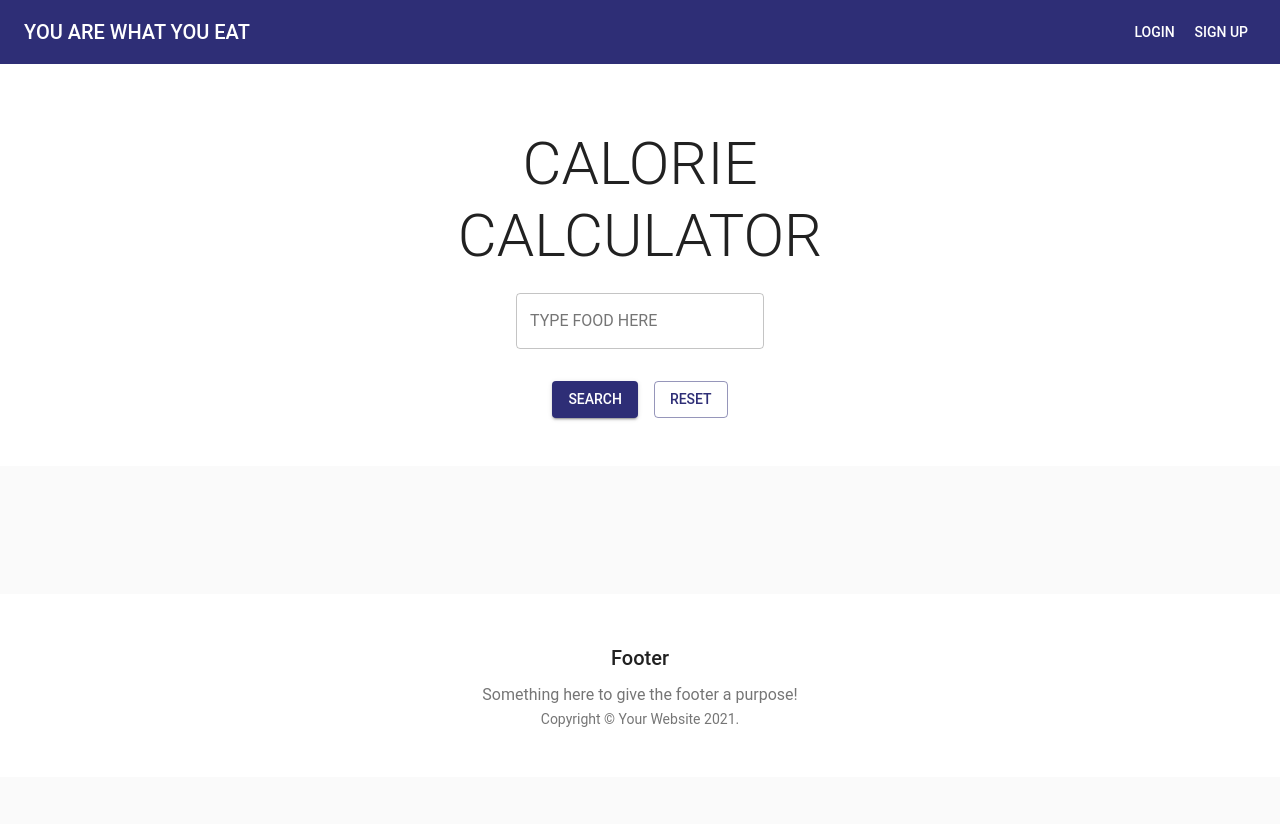
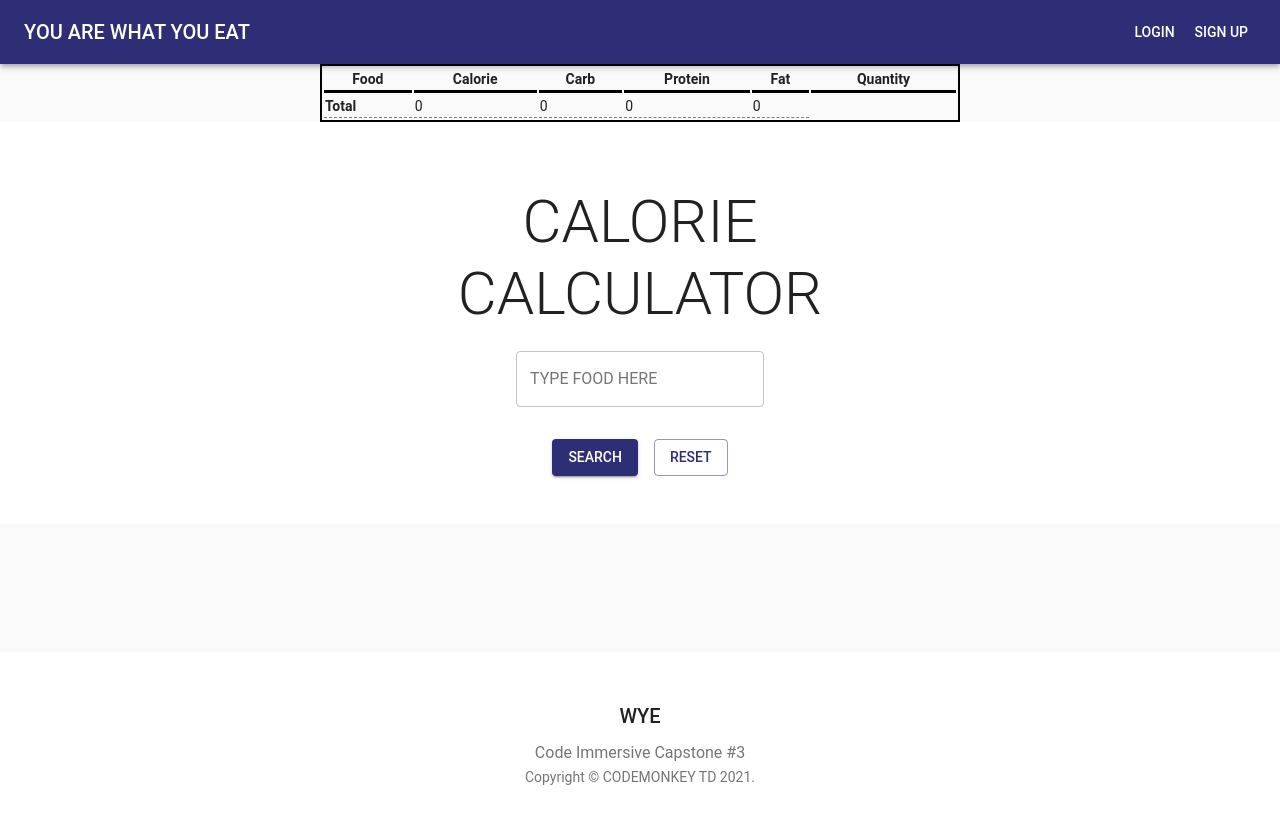
Before and after one commit to tydo83/capstone3-frontend, a React (Create React App) app: page / in a window 1280 px wide. Shown: the top 824 px of the page. Before the commit the page ends 800 px from the top, so only its background shows below. Built offline with nearby package versions, Linux system fonts and the light colour scheme.

Commit message:
memo updated

```diff
--- a/src/components/Footer/Footer.js
+++ b/src/components/Footer/Footer.js
@@ -18,7 +18,7 @@ function Copyright() {
         <Typography variant="body2" color="textSecondary" align="center">
             {'Copyright © '}
             <Link color="inherit" href="https://material-ui.com/">
-                Your Website
+                CODEMONKEY TD
             </Link>{' '}
             {new Date().getFullYear()}
             {'.'}
@@ -31,10 +31,10 @@ function Footer() {
     return (
         <footer className={classes.footer}>
         <Typography variant="h6" align="center" gutterBottom>
-            Footer
+            WYE
         </Typography>
         <Typography variant="subtitle1" align="center" color="textSecondary" component="p">
-            Something here to give the footer a purpose!
+            Code Immersive Capstone #3
         </Typography>
         <Copyright />
         </footer>
--- a/src/components/Home/Home.js
+++ b/src/components/Home/Home.js
@@ -1,17 +1,17 @@
-import React, { useState } from 'react';
-import AppBar from '@material-ui/core/AppBar';
+import React, { useState, useReducer, useEffect } from 'react';
 import Button from '@material-ui/core/Button';
 import Card from '@material-ui/core/Card';
 import CardActions from '@material-ui/core/CardActions';
 import CardContent from '@material-ui/core/CardContent';
 import CssBaseline from '@material-ui/core/CssBaseline';
 import Grid from '@material-ui/core/Grid';
-import Toolbar from '@material-ui/core/Toolbar';
 import Typography from '@material-ui/core/Typography';
 import { makeStyles } from '@material-ui/core/styles';
 import Container from '@material-ui/core/Container';
 import { TextField } from '@material-ui/core'
 import axios from 'axios'
+
+import MemoCart from '../MemoCart/MemoCart'
 
 const useStyles = makeStyles((theme) => ({
     heroContent: {
@@ -39,11 +39,91 @@ const useStyles = makeStyles((theme) => ({
     },
 }));
 
+const cartReducer = (state, action) => {
+    switch (action.type) {
+        case "ADD":
+            let isNew = true
+            if (state.length === 0) {
+                return [{
+                    FoodName: action.data.label,
+                    FoodID: action.data.foodId,
+                    Calorie: action.data.nutrients.ENERC_KCAL,
+                    Carb: action.data.nutrients.CHOCDF,
+                    Protein: action.data.nutrients.PROCNT,
+                    Fat: action.data.nutrients.FAT,
+                    quantity: 1
+                }]
+            }
+
+            let newCart = state.map(e => {
+                if (e.FoodName === action.data.label) {
+                    isNew = false
+                    return {
+                        FoodName: e.FoodName,
+                        FoodID: e.FoodID,
+                        Calorie: e.Calorie,
+                        Carb: e.Carb,
+                        Protein: e.Protein,
+                        Fat: e.Fat,
+                        quantity: e.quantity + 1
+                    }
+                } else {
+                    return e
+                }
+            })
+
+            if (isNew) {
+                newCart.push({
+                    FoodName: action.data.label,
+                    FoodID: action.data.foodId,
+                    Calorie: action.data.nutrients.ENERC_KCAL,
+                    Carb: action.data.nutrients.CHOCDF,
+                    Protein: action.data.nutrients.PROCNT,
+                    Fat: action.data.nutrients.FAT,
+                    quantity: 1
+                })
+            }
+            return newCart
+
+        case "UPDATE_QTY":
+            let newQty = state.map(e => {
+                if (e.FoodName === action.data.name) {
+                    return {
+                        ...e,
+                        quantity: action.data.quantity
+                    }
+                } else {
+                    return e
+                }
+            })
+            return newQty
+
+        case "DELETE":
+            let removeCart = state.filter(e => (e.FoodName === action.data) ? false : true)
+            return removeCart
+
+        default:
+            console.log('!@-------Cart Reducer is Broken-------@!');
+    }
+}
+
+
+
+
 export default function Album() {
     const classes = useStyles();
 
     const [inputState, setInputState] = useState(null)
     const [searchResult, setSearchResult] = useState(null)
+
+    const [cartState, cartDispatch] = useReducer(cartReducer, [])
+
+    // Total
+    const [totalCalState, setTotalCalState] = useState(0)
+    const [totalCarbState, setTotalCarbState] = useState(0)
+    const [totalProState, setTotalProState] = useState(0)
+    const [totalFatState, setTotalFatState] = useState(0)
+
 
     const searchHandler = async () => {
         try {
@@ -59,9 +139,44 @@ export default function Album() {
         setSearchResult(null)
     }
 
+    useEffect(() => {
+        let totalCalorie = cartState.reduce(((acc, e) => acc + e.Calorie * e.quantity), 0)
+        setTotalCalState(totalCalorie)
+        let totalCarb = cartState.reduce(((acc, e) => acc + e.Carb * e.quantity), 0)
+        setTotalCarbState(totalCarb)
+        let totalProtein = cartState.reduce(((acc, e) => acc + e.Protein * e.quantity), 0)
+        setTotalProState(totalProtein)
+        let totalFat = cartState.reduce(((acc, e) => acc + e.Fat * e.quantity), 0)
+        setTotalFatState(totalFat)
+    }, [cartState])
+
+
     return (
         <React.Fragment>
             <CssBaseline />
+            <MemoCart
+                cart={cartState}
+                totalCalorie={totalCalState}
+                totalCarb={totalCarbState}
+                totalProtein={totalProState}
+                totalFat={totalFatState}
+                className="memo-card-div"
+                removeFromCart={(name) => cartDispatch({
+                    type: "DELETE",
+                    data: name
+                })}
+                updateQty={(name, quantity) => cartDispatch({
+                    type: "UPDATE_QTY",
+                    data: {
+                        name: name,
+                        quantity: quantity
+                    }
+                })}
+            />
+
+
+
+
             <main>
                 {/* Hero unit */}
                 <div className={classes.heroContent}>
@@ -119,12 +234,19 @@ export default function Album() {
                                             </Typography>
                                             <Typography variant="body2" component="p">
                                                 <p>Carbs: {Math.round(card.food.nutrients.CHOCDF) + 'g'}</p>
-                                                <p>Protein: {Math.round(card.food.nutrients.PROCNT) +'g'}</p>
+                                                <p>Protein: {Math.round(card.food.nutrients.PROCNT) + 'g'}</p>
                                                 <p>Fat: {Math.round(card.food.nutrients.FAT) + 'g'}</p>
                                             </Typography>
                                         </CardContent>
                                         <CardActions>
-                                            <Button size="small" color="primary">
+                                            <Button
+                                                size="small"
+                                                color="primary"
+                                                onClick={() => cartDispatch({
+                                                    type: 'ADD',
+                                                    data: card.food
+                                                })}
+                                            >
                                                 ADD TO MEMO
                                             </Button>
                                         </CardActions>
--- /dev/null
+++ b/src/components/MemoCart/MemoCart.css
@@ -0,0 +1,11 @@
+.cart-table {
+    width: 50%;
+    margin: auto;
+    border: 2px solid black;
+}
+.cart-table th {
+    border-bottom: 3px solid black;
+}
+.cart-table td {
+    border-bottom: 1px dashed slategray;
+}
--- /dev/null
+++ b/src/components/MemoCart/MemoCart.js
@@ -0,0 +1,62 @@
+import React, { useState, useEffect } from 'react'
+import "./MemoCart.css"
+
+export default function MemoCart(props) {
+    const initialValue = props.quantity
+    const [qtyState, setQtyState] = useState(initialValue)
+
+
+    return (
+        <div>
+            {console.log(props.cart)}
+            <table className="cart-table">
+                <tr>
+                    <th>Food</th>
+                    <th>Calorie</th>
+                    <th>Carb</th>
+                    <th>Protein</th>
+                    <th>Fat</th>
+                    <th>Quantity</th>
+                </tr>
+
+                {
+                    props.cart.map(e =>
+                        <tr>
+                            <th>{e.FoodName}</th>
+                            <th>{e.Calorie}</th>
+                            <th>{e.Carb}</th>
+                            <th>{e.Protein}</th>
+                            <th>{e.Fat}</th>
+                            <th>{e.quantity}</th>
+                            <td><button onClick={() => props.removeFromCart(e.FoodName)}>Remove</button></td>
+                            <td>
+                                <input
+                                    style={{ width: "38px" }}
+                                    type="number"
+                                    value={e.quantity}
+                                    onChange={(event) => props.updateQty(e.FoodName, parseInt(event.target.value))}
+                                />
+                            </td>
+                        </tr>
+
+                    )
+                }
+                <tr>
+                    <td><strong>Total</strong></td>
+                    <td>
+                        {Math.round(props.totalCalorie)}
+                    </td>
+                    <td>
+                        {Math.round(props.totalCarb)}
+                    </td>
+                    <td>
+                        {Math.round(props.totalProtein)}
+                    </td>
+                    <td>
+                        {Math.round(props.totalFat)}
+                    </td>
+                </tr>
+            </table>
+        </div>
+    )
+}
```
Also changed, not shown: src/components/Home/HomeBackup.js (deleted, +0 -67 lines).
